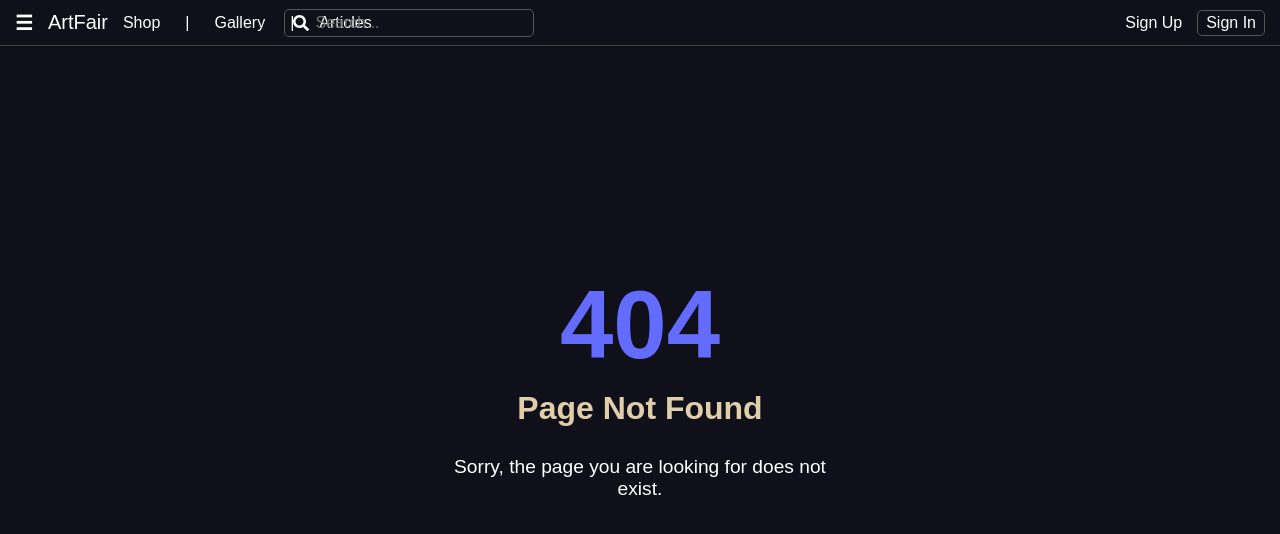
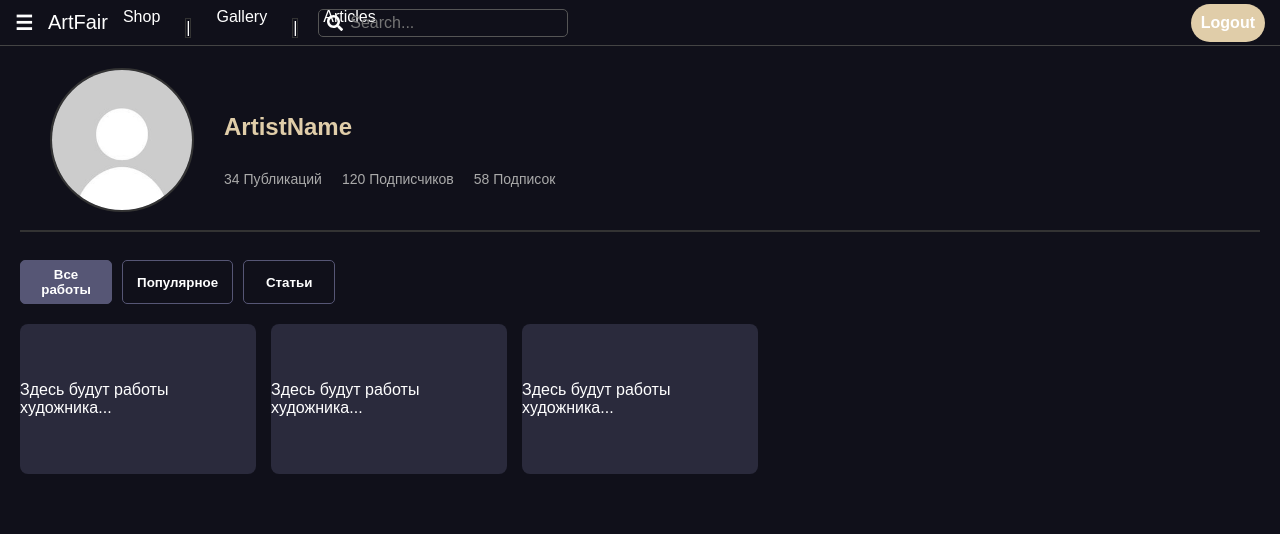
Before and after one commit to Nyashk/WebProject, a React (Create React App) app in the folder artfair-front/: page /user in a window 1280 px wide. Before the commit this address had no page. Shown: the top 534 px of the page. Built offline with nearby package versions, Linux system fonts and the light colour scheme; sample sign-in values are in the browser's storage.

Commit message:
work with user profil

```diff
--- a/artfair-front/src/App.js
+++ b/artfair-front/src/App.js
@@ -4,9 +4,10 @@ import Login from './pages/LoginForm';
 import Register from './pages/RegisterForm';
 import MainPage from './pages/MainPage';
 import SearchPage from './pages/SearchPage';
-import GalleryPage from './pages/GalleryPage'; // <-- импортируем новую страницу
 import NotFoundPage from './pages/NotFoundPage';
 import Header from './components/Header';
+// ProtectedRoute временно не используем
+import UserPage from './pages/UserPage';
 import './styles.css';
 
 const AppContent = () => {
@@ -23,7 +24,8 @@ const AppContent = () => {
           <Route path="/register" element={<Register />} />
           <Route path="/main" element={<MainPage />} />
           <Route path="/search" element={<SearchPage />} />
-          <Route path="/gallery" element={<GalleryPage />} /> {/* <-- Добавил роут */}
+          {/* Убираем защиту, просто показываем страницу пользователя */}
+          <Route path="/user" element={<UserPage />} />
           <Route path="*" element={<NotFoundPage />} />
         </Routes>
       </div>
--- a/artfair-front/src/components/Header.jsx
+++ b/artfair-front/src/components/Header.jsx
@@ -1,34 +1,22 @@
-import React, { useState, useEffect } from 'react';
+import React, { useEffect, useState } from 'react';
 import { Link, useLocation, useNavigate } from 'react-router-dom';
 import './Header.css';
+import SidebarMenu from './SidebarMenu';
 import { FaSearch } from 'react-icons/fa';
-import SidebarMenu from './SidebarMenu';
 
 const Header = () => {
   const location = useLocation();
   const navigate = useNavigate();
+  const [isAuthenticated, setIsAuthenticated] = useState(false);
 
-  const getInitialQuery = () => {
-    const params = new URLSearchParams(location.search);
-    return location.pathname === '/search' ? params.get('q') || '' : '';
-  };
-
-  const [searchTerm, setSearchTerm] = useState(getInitialQuery());
-
-  // Очистка строки поиска при переходе на другие страницы, кроме /search
   useEffect(() => {
-    if (location.pathname !== '/search') {
-      setSearchTerm('');
-    } else {
-      const params = new URLSearchParams(location.search);
-      setSearchTerm(params.get('q') || '');
-    }
+    setIsAuthenticated(localStorage.getItem("isAuthenticated"));
   }, [location]);
 
-  const onKeyDown = (e) => {
-    if (e.key === 'Enter' && searchTerm.trim()) {
-      navigate(`/search?q=${encodeURIComponent(searchTerm.trim())}`);
-    }
+  const handleLogout = () => {
+    localStorage.removeItem("isAuthenticated");
+    setIsAuthenticated(false);
+    navigate('/login');
   };
 
   if (['/login', '/register'].includes(location.pathname)) return null;
@@ -41,7 +29,7 @@ const Header = () => {
         <nav className="header-nav">
           <Link to="#">Shop</Link>
           <span className="divider">|</span>
-          <Link to="/gallery">Gallery</Link> {/* <-- Переход на страницу галереи */}
+          <Link to="#">Gallery</Link>
           <span className="divider">|</span>
           <Link to="#">Articles</Link>
         </nav>
@@ -49,18 +37,20 @@ const Header = () => {
 
       <div className="search-bar">
         <FaSearch className="search-icon" />
-        <input
-          type="text"
-          placeholder="Search..."
-          value={searchTerm}
-          onChange={e => setSearchTerm(e.target.value)}
-          onKeyDown={onKeyDown}
-        />
+        <input type="text" placeholder="Search..." />
       </div>
 
       <div className="right-section">
-        <Link to="/register" className="header-link">Sign Up</Link>
-        <Link to="/login" className="sign-in-link">Sign In</Link>
+        {isAuthenticated ? (
+          <button onClick={handleLogout} className="header-link">
+            Logout
+          </button>
+        ) : (
+          <>
+            <Link to="/register" className="header-link">Sign Up</Link>
+            <Link to="/login" className="sign-in-link">Sign In</Link>
+          </>
+        )}
       </div>
     </header>
   );
--- a/artfair-front/src/components/SidebarMenu.jsx
+++ b/artfair-front/src/components/SidebarMenu.jsx
@@ -1,4 +1,5 @@
-import { useState } from "react";
+import { useState } from 'react';
+import { useNavigate } from 'react-router-dom';
 import {
   FaUser,
   FaRegEnvelope,
@@ -13,6 +14,7 @@ import "./SidebarMenu.css";
 
 const SidebarMenu = () => {
   const [isOpen, setIsOpen] = useState(false);
+  const navigate = useNavigate();
 
   const toggleMenu = () => {
     setIsOpen(!isOpen);
@@ -22,23 +24,22 @@ const SidebarMenu = () => {
     setIsOpen(false);
   };
 
+  const goToProfile = () => {
+    closeMenu();
+    navigate('/user');
+  };
+
   return (
     <>
-      <button
-        className={`menu-button ${isOpen ? "active" : ""}`}
-        onClick={toggleMenu}
-      >
+      <button className={`menu-button ${isOpen ? "active" : ""}`} onClick={toggleMenu}>
         ☰
       </button>
 
-      <div
-        className={`overlay ${isOpen ? "visible" : ""}`}
-        onClick={closeMenu}
-      />
+      <div className={`overlay ${isOpen ? "visible" : ""}`} onClick={closeMenu} />
 
       <nav className={`sidebar-menu ${isOpen ? "open" : ""}`}>
         <ul>
-          <li><FaUser /> Profile</li>
+          <li onClick={goToProfile}><FaUser /> Profile</li>
           <li><FaRegEnvelope /> Subscriptions</li>
           <li><FaHeart /> Favorites</li>
           <li><FaShoppingCart /> Shop</li>
--- /dev/null
+++ b/artfair-front/src/components/UserPage.css
@@ -0,0 +1,106 @@
+.user-page {
+  background-color: #10101a;
+  min-height: 100vh;
+  padding: 20px;
+  display: flex;
+  flex-direction: column;
+  gap: 20px;
+  margin-top: 30px; /* Отступ от хедера уменьшен на 20px */
+}
+
+.profile-section {
+  width: 100%;
+  background-color: transparent;
+}
+
+.profile-header {
+  display: flex;
+  align-items: center;
+  gap: 30px;
+  height: 160px;
+  padding-left: 30px;
+  padding-top: 10px;
+}
+
+.profile-avatar {
+  width: 140px;
+  height: 140px;
+  border-radius: 50%;
+  object-fit: cover;
+  border: 2px solid #333;
+}
+
+.profile-info {
+  display: flex;
+  flex-direction: column;
+  gap: 10px;
+  text-align: left;
+  justify-content: center;
+}
+
+.stats {
+  display: flex;
+  gap: 20px;
+  font-size: 14px;
+  color: #aaa;
+}
+
+.divider {
+  border: 0.5px solid #333;
+  margin-top: 10px;
+}
+
+.artworks-section {
+  width: 100%;
+  display: flex;
+  flex-direction: column;
+  gap: 10px;
+}
+
+.header {
+  display: flex;
+  justify-content: flex-start;
+  gap: 15px;
+  align-items: center;
+  margin-bottom: 10px;
+}
+
+.filters {
+  display: flex;
+  gap: 10px;
+}
+
+.filter-button {
+  background-color: transparent;
+  color: #fff;
+  padding: 6px 14px;
+  border: 1px solid #565675;
+  border-radius: 5px;
+  cursor: pointer;
+  transition: background-color 0.3s, color 0.3s;
+}
+
+.filter-button:hover {
+  background-color: #3a3a4f;
+}
+
+.filter-button.active {
+  background-color: #565675;
+  color: #fff;
+}
+
+.artwork-grid {
+  display: grid;
+  grid-template-columns: repeat(auto-fill, minmax(200px, 1fr));
+  gap: 15px;
+}
+
+.artwork-item {
+  height: 150px;
+  background-color: #2a2a3c;
+  display: flex;
+  align-items: center;
+  justify-content: center;
+  color: #fff;
+  border-radius: 8px;
+}
--- a/artfair-front/src/pages/LoginForm.jsx
+++ b/artfair-front/src/pages/LoginForm.jsx
@@ -1,27 +1,19 @@
 import React, { useState } from 'react';
 import { Link, useNavigate } from 'react-router-dom';
-import axios from 'axios';
 
 const Login = () => {
   const [username, setUsername] = useState('');
   const [password, setPassword] = useState('');
   const navigate = useNavigate();
 
-  const handleSubmit = async (e) => {
+  const handleSubmit = (e) => {
     e.preventDefault();
 
-    try {
-      const response = await axios.post('http://localhost:5000/api/login', {
-        username,
-        password,
-      });
+    // Имитируем успешный вход
+    localStorage.setItem("isAuthenticated", "true");
+    localStorage.setItem("currentUser", JSON.stringify({ username, email: username + '@example.com' }));
 
-      if (response.status === 200) {
-        navigate('/'); // Переход на главную
-      }
-    } catch (error) {
-      console.error("Ошибка при авторизации:", error);
-    }
+    navigate('/user'); // Переходим на страницу пользователя
   };
 
   return (
--- a/artfair-front/src/pages/RegisterForm.jsx
+++ b/artfair-front/src/pages/RegisterForm.jsx
@@ -1,6 +1,5 @@
 import React, { useState } from 'react';
 import { Link, useNavigate } from 'react-router-dom';
-import axios from 'axios';
 
 const Register = () => {
   const [username, setUsername] = useState('');
@@ -8,22 +7,14 @@ const Register = () => {
   const [password, setPassword] = useState('');
   const navigate = useNavigate();
 
-  const handleSubmit = async (e) => {
+  const handleSubmit = (e) => {
     e.preventDefault();
 
-    try {
-      const response = await axios.post('http://localhost:5000/api/register', {
-        username,
-        email,
-        password,
-      });
+    // Имитируем успешную регистрацию
+    localStorage.setItem("isAuthenticated", "true");
+    localStorage.setItem("currentUser", JSON.stringify({ username, email }));
 
-      if (response.status === 201) {
-        navigate('/'); // Переход на главную
-      }
-    } catch (error) {
-      console.error("Ошибка при регистрации:", error);
-    }
+    navigate('/user'); // Переходим на страницу пользователя
   };
 
   return (
--- /dev/null
+++ b/artfair-front/src/pages/UserPage.jsx
@@ -0,0 +1,81 @@
+import React, { useEffect, useState } from 'react';
+import '../components/UserPage.css';
+import defaultAvatar from '../assets/images/user-avatar.png';
+
+const UserPage = () => {
+  const [user, setUser] = useState(null);
+  const [activeFilter, setActiveFilter] = useState('all');
+
+  useEffect(() => {
+    const userData = {
+      username: "ArtistName",
+      posts: 34,
+      followers: 120,
+      following: 58,
+    };
+    setUser(userData);
+  }, []);
+
+  if (!user) {
+    return <div className="loading">Загрузка...</div>;
+  }
+
+  const handleFilterClick = (filter) => {
+    setActiveFilter(filter);
+  };
+
+  return (
+    <div className="user-page">
+      <div className="profile-section">
+        <div className="profile-header">
+          <img
+            src={defaultAvatar}
+            alt="User Avatar"
+            className="profile-avatar"
+          />
+          <div className="profile-info">
+            <h2>{user.username}</h2>
+            <div className="stats">
+              <span>{user.posts} Публикаций</span>
+              <span>{user.followers} Подписчиков</span>
+              <span>{user.following} Подписок</span>
+            </div>
+          </div>
+        </div>
+        <hr className="divider" />
+      </div>
+
+      <div className="artworks-section">
+        <div className="header">
+          <div className="filters">
+            <button
+              className={`filter-button ${activeFilter === 'all' ? 'active' : ''}`}
+              onClick={() => handleFilterClick('all')}
+            >
+              Все работы
+            </button>
+            <button
+              className={`filter-button ${activeFilter === 'popular' ? 'active' : ''}`}
+              onClick={() => handleFilterClick('popular')}
+            >
+              Популярное
+            </button>
+            <button
+              className={`filter-button ${activeFilter === 'articles' ? 'active' : ''}`}
+              onClick={() => handleFilterClick('articles')}
+            >
+              Статьи
+            </button>
+          </div>
+        </div>
+        <div className="artwork-grid">
+          <div className="artwork-item">Здесь будут работы художника...</div>
+          <div className="artwork-item">Здесь будут работы художника...</div>
+          <div className="artwork-item">Здесь будут работы художника...</div>
+        </div>
+      </div>
+    </div>
+  );
+};
+
+export default UserPage;
```
Also changed, not shown: artfair-front/src/components/ProtectedRoute.jsx (added, +13 -0 lines).
